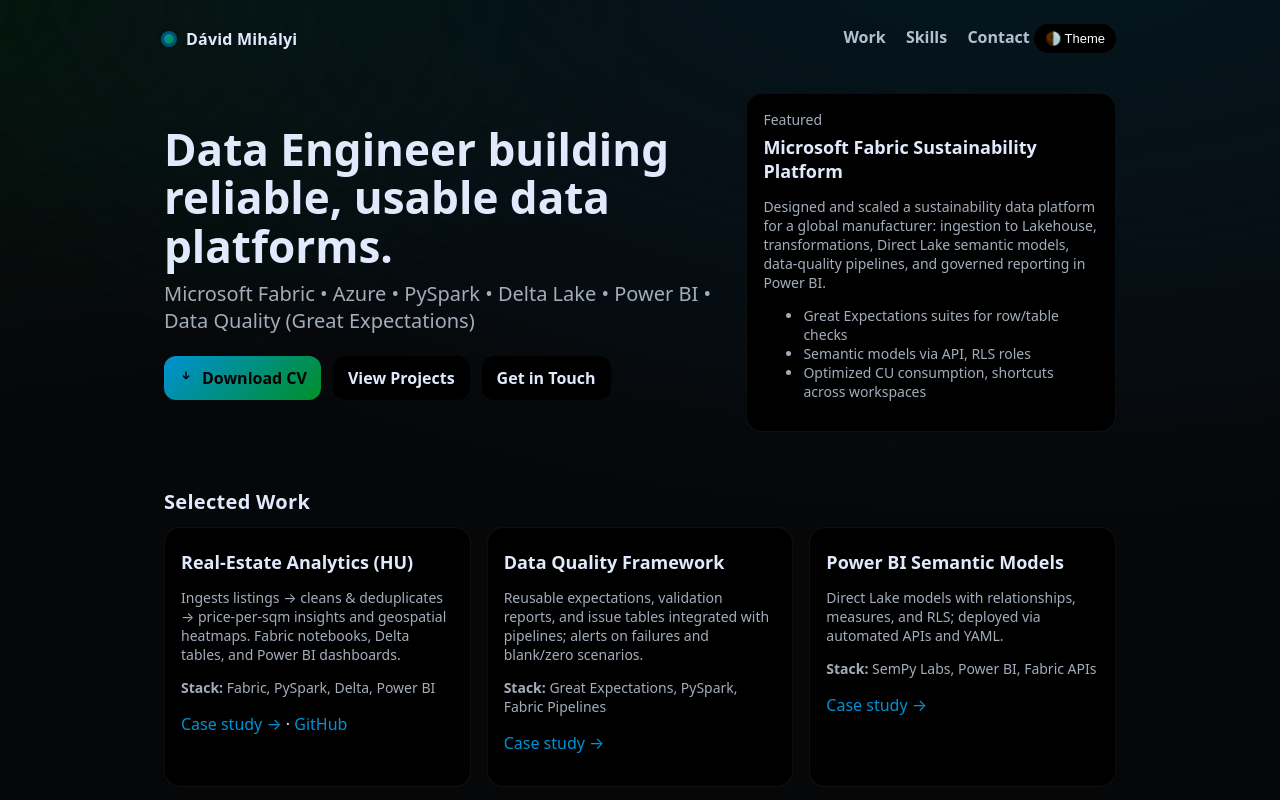
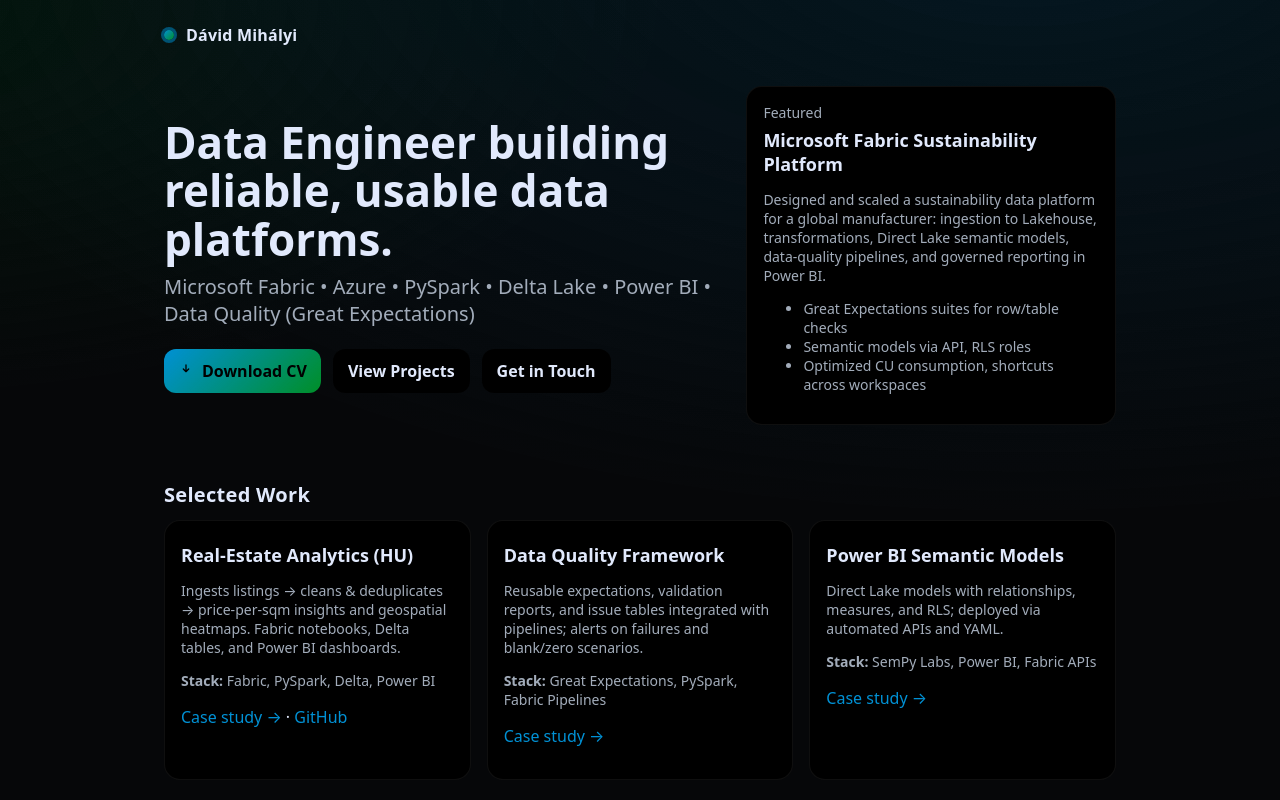
Before and after one commit to zellow777/cv_site, a plain HTML site: page index.html in a window 1280 px wide. Shown: the top 800 px of the page. Drawn offline with Linux system fonts and the light colour scheme.

Commit message:
Update index.html

```diff
--- a/index.html
+++ b/index.html
@@ -62,8 +62,6 @@
     header { display: flex; align-items: center; justify-content: space-between; gap: 16px; }
     .brand { display: flex; align-items: center; gap: 12px; font-weight: 700; letter-spacing: .2px; }
     .brand .dot { width: 10px; height: 10px; border-radius: 50%; background: linear-gradient(135deg, var(--accent), var(--accent-2)); box-shadow: 0 0 0 3px var(--ring); }
-    .nav a { margin-left: 16px; font-weight: 600; color: var(--text); opacity: .8; }
-    .nav a:hover { opacity: 1; }
 
     .hero { display: grid; grid-template-columns: 1.2fr .8fr; gap: 28px; align-items: center; margin-top: 40px; }
     @media (max-width: 900px){ .hero { grid-template-columns: 1fr; } }
@@ -96,12 +94,6 @@
   <div class="container">
     <header>
       <div class="brand"><span class="dot"></span> <span>Dávid Mihályi</span></div>
-      <nav class="nav">
-        <a href="#work">Work</a>
-        <a href="#skills">Skills</a>
-        <a href="#contact">Contact</a>
-        <button id="modeBtn" class="toggle" aria-label="Toggle theme">🌗 Theme</button>
-      </nav>
     </header>
 
     <main class="hero">
```
